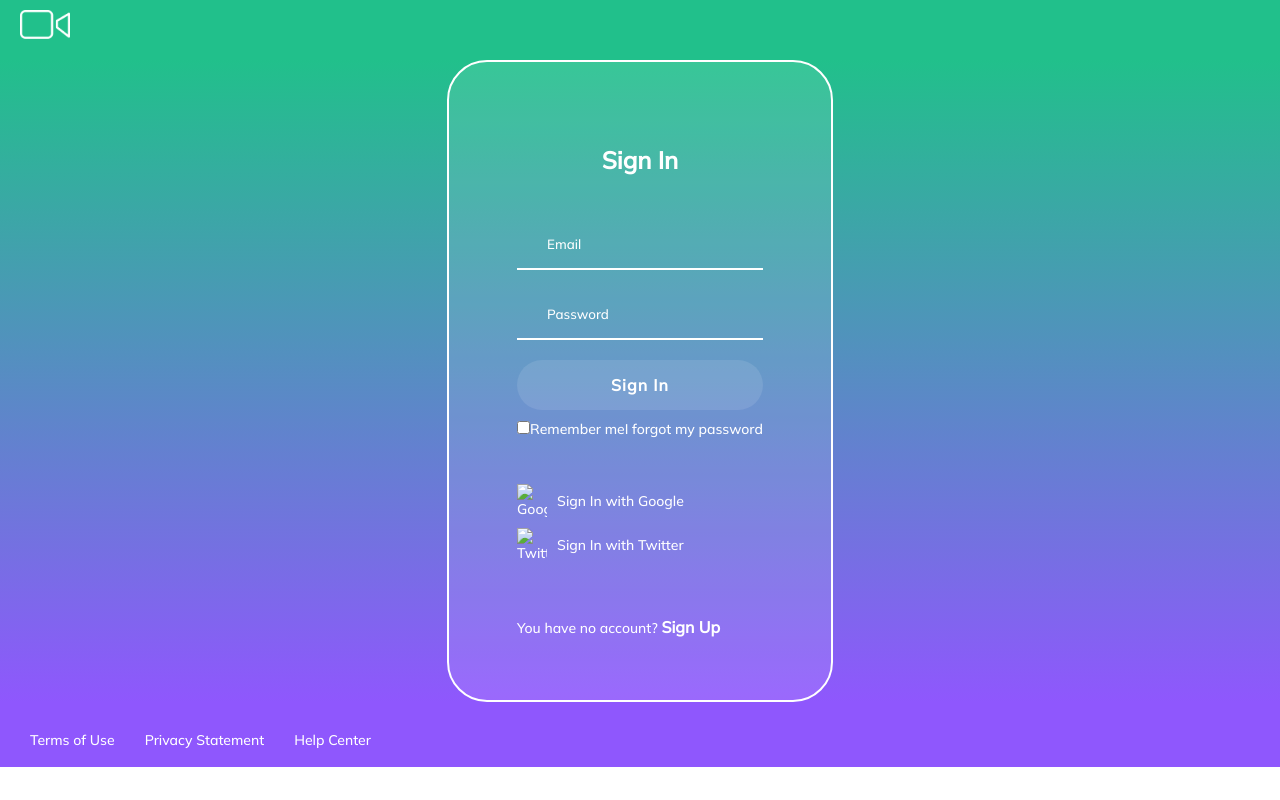
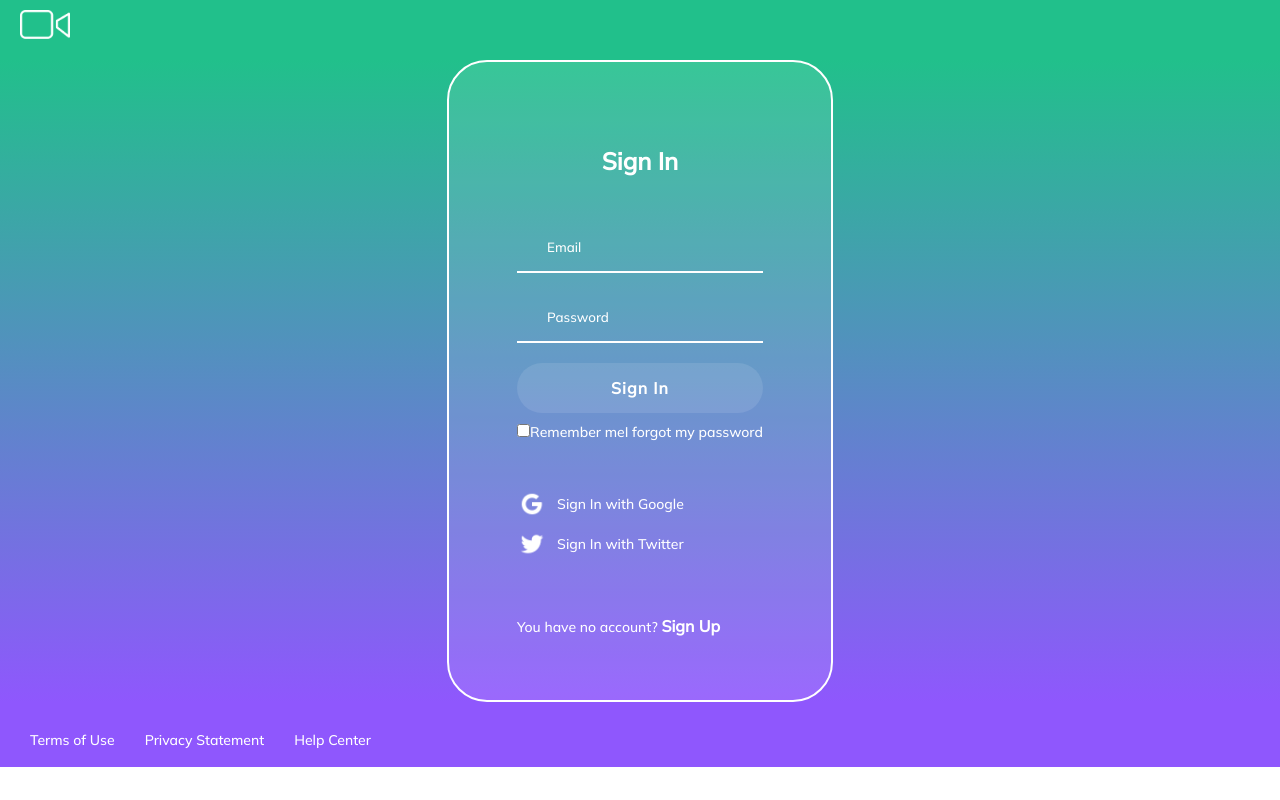
Before and after one commit to josbp0107/my-video, a plain HTML site: page components/signin.html in a window 1280 px wide. Drawn offline with nearby package versions, Linux system fonts and the light colour scheme.

Commit message:
fix path's of images

```diff
--- a/components/signin.html
+++ b/components/signin.html
@@ -29,10 +29,10 @@
             </form>
             <section class="login__container--social-media">
                 <div>
-                    <img src="./img/google-icon.png" alt="Google">Sign In with Google
+                    <img src="../assets/google-icon.png" alt="Google">Sign In with Google
                 </div>
                 <div>
-                    <img src="./img/twitter-icon.png" alt="Twitter">Sign In with Twitter
+                    <img src="../assets/twitter-icon.png" alt="Twitter">Sign In with Twitter
                 </div>
             </section>
             <p class="login__container--register">
```
Also changed, not shown: components/signup.html (+3 -3 lines).
